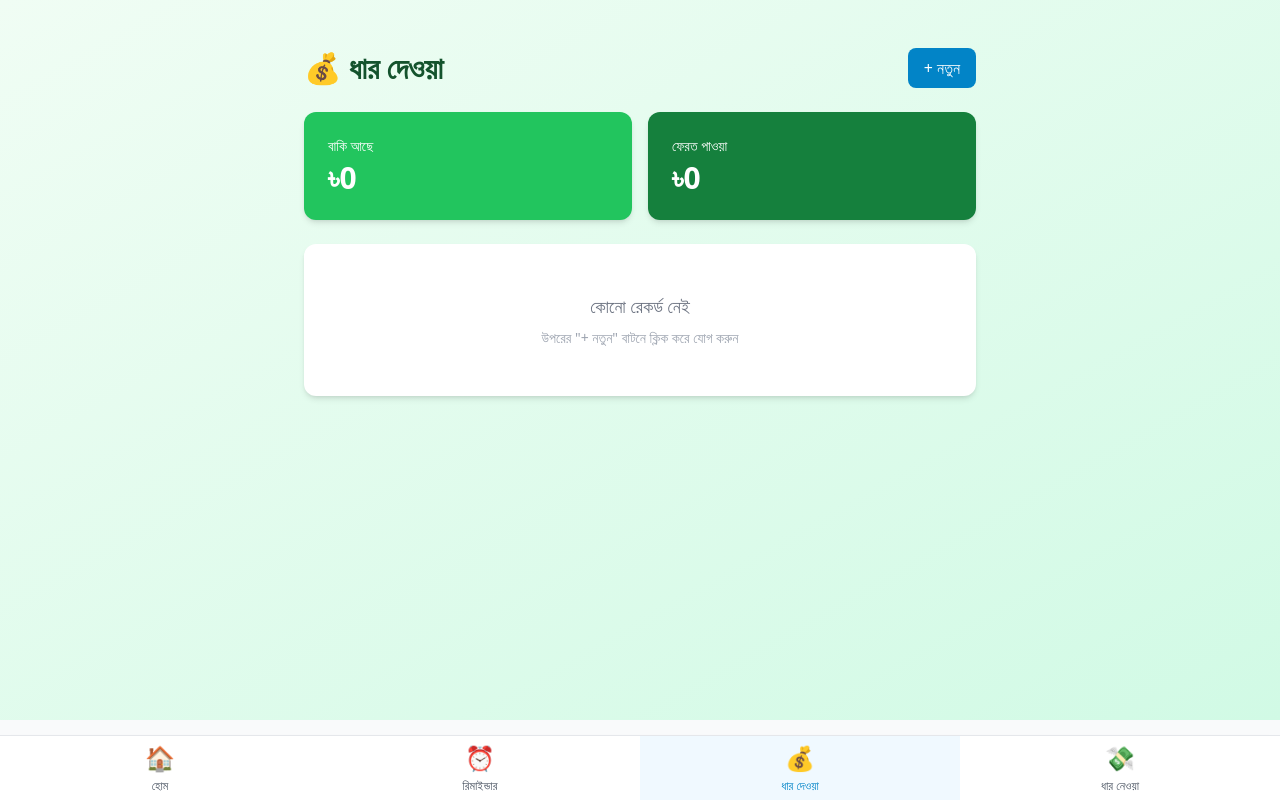
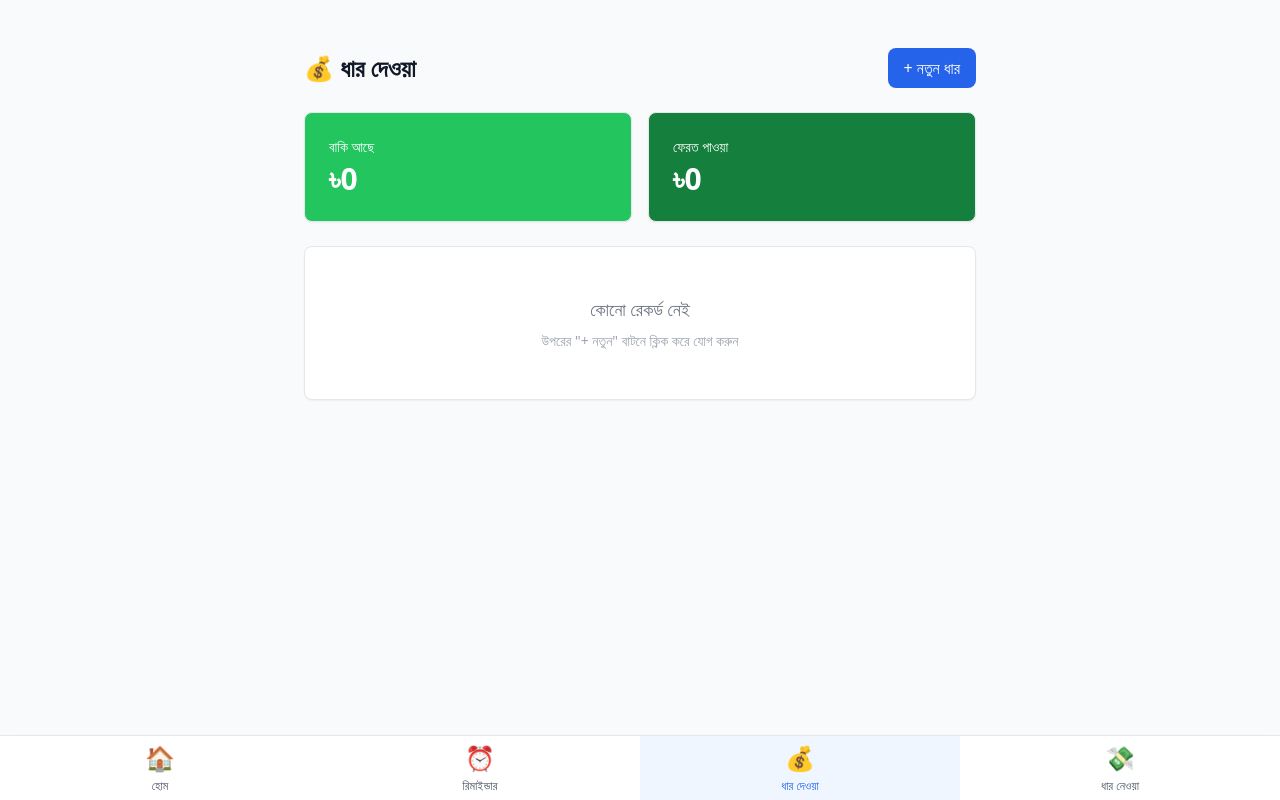
Before and after one commit to mdraselswe/lifetrack, a Next.js app: page /debts in a window 1280 px wide. Built offline with nearby package versions, Linux system fonts and the light colour scheme.

Commit message:
update design

```diff
--- a/app/debts/page.tsx
+++ b/app/debts/page.tsx
@@ -310,15 +310,15 @@ export default function DebtsPage() {
   const totalReturned = returnedDebts.reduce((sum, d) => sum + d.amount, 0)
 
   return (
-    <div className="min-h-full bg-gradient-to-br from-green-50 to-emerald-100 p-4">
+    <div className="min-h-full bg-gray-50 p-4">
       <div className="max-w-2xl mx-auto py-8">
         <div className="flex items-center justify-between mb-6">
-          <h1 className="text-3xl font-bold text-green-900">💰 ধার দেওয়া</h1>
+          <h1 className="text-2xl font-bold text-gray-900">💰 ধার দেওয়া</h1>
           <button
             onClick={() => setShowForm(!showForm)}
             className="btn btn-primary"
           >
-            {showForm ? 'বাতিল' : '+ নতুন'}
+            {showForm ? 'বাতিল' : '+ নতুন ধার'}
           </button>
         </div>
 
@@ -551,7 +551,7 @@ export default function DebtsPage() {
                   const remaining = calculateRemaining(debt)
                   const totalPaid = getTotalPaid(debt)
                   return (
-                    <div key={debt.id} className="card bg-white hover:shadow-lg transition-shadow">
+                    <div key={debt.id} className="card">
                       <div className="flex items-start justify-between mb-3">
                         <div className="flex-1">
                           <h3 className="font-semibold text-lg text-gray-900 mb-1">
@@ -721,7 +721,7 @@ export default function DebtsPage() {
                 {returnedDebts.map((debt) => {
                   const totalPaid = getTotalPaid(debt)
                   return (
-                    <div key={debt.id} className="card bg-gray-100 opacity-75">
+                    <div key={debt.id} className="card bg-gray-100">
                       <div className="flex items-start justify-between mb-3">
                         <div className="flex-1">
                           <h3 className="font-semibold text-gray-700 mb-1">
--- a/app/globals.css
+++ b/app/globals.css
@@ -8,40 +8,129 @@
   }
 
   body {
-    @apply h-full bg-gray-50 text-gray-900;
+    @apply h-full bg-gray-50 text-gray-900 antialiased;
+    font-feature-settings: 'cv02', 'cv03', 'cv04', 'cv11';
   }
 
   #__next {
     @apply h-full;
   }
+
+  /* Custom scrollbar */
+  ::-webkit-scrollbar {
+    @apply w-2;
+  }
+
+  ::-webkit-scrollbar-track {
+    @apply bg-gray-100 rounded-full;
+  }
+
+  ::-webkit-scrollbar-thumb {
+    @apply bg-gradient-to-b from-blue-400 to-purple-500 rounded-full;
+  }
+
+  ::-webkit-scrollbar-thumb:hover {
+    @apply from-blue-500 to-purple-600;
+  }
 }
 
 @layer components {
+  /* Standard Button Styles */
   .btn {
-    @apply px-4 py-2 rounded-lg font-medium transition-all duration-200;
+    @apply px-4 py-2 rounded-lg font-medium transition-all duration-200 focus:outline-none focus:ring-2 focus:ring-offset-2;
   }
 
   .btn-primary {
-    @apply bg-primary-600 text-white hover:bg-primary-700 active:scale-95;
+    @apply bg-blue-600 text-white hover:bg-blue-700 focus:ring-blue-500;
   }
 
   .btn-secondary {
-    @apply bg-gray-200 text-gray-800 hover:bg-gray-300 active:scale-95;
+    @apply bg-gray-200 text-gray-900 hover:bg-gray-300 focus:ring-gray-500;
   }
 
   .btn-danger {
-    @apply bg-red-600 text-white hover:bg-red-700 active:scale-95;
+    @apply bg-red-600 text-white hover:bg-red-700 focus:ring-red-500;
   }
 
-  .card {
-    @apply bg-white rounded-xl shadow-md p-6;
+  .btn-success {
+    @apply bg-green-600 text-white hover:bg-green-700 focus:ring-green-500;
   }
 
-  .input {
-    @apply w-full px-4 py-2 border border-gray-300 rounded-lg focus:outline-none focus:ring-2 focus:ring-primary-500 focus:border-transparent;
+  /* Standard Card Styles */
+  .card {
+    @apply bg-white rounded-lg shadow-sm border border-gray-200 p-6 transition-shadow duration-200;
   }
 
+  .card:hover {
+    @apply shadow-md;
+  }
+
+  .card-gradient {
+    @apply bg-blue-600 text-white;
+  }
+
+  .card-success {
+    @apply bg-green-600 text-white;
+  }
+
+  .card-warning {
+    @apply bg-yellow-500 text-white;
+  }
+
+  .card-info {
+    @apply bg-blue-500 text-white;
+  }
+
+  /* Standard Input Styles */
+  .input {
+    @apply w-full px-3 py-2 border border-gray-300 rounded-md focus:outline-none focus:ring-2 focus:ring-blue-500 focus:border-blue-500 transition-colors duration-200;
+  }
+
+  .input-error {
+    @apply border-red-500 focus:ring-red-500 focus:border-red-500;
+  }
+
+  .input-success {
+    @apply border-green-500 focus:ring-green-500 focus:border-green-500;
+  }
+
+  /* Standard Label Styles */
   .label {
     @apply block text-sm font-medium text-gray-700 mb-2;
   }
+
+  .label-required::after {
+    content: ' *';
+    @apply text-red-500;
+  }
+
+  /* Standard Navigation Styles */
+  .nav-item {
+    @apply flex items-center justify-center p-2 rounded-md transition-colors duration-200;
+  }
+
+  .nav-item.active {
+    @apply bg-blue-600 text-white;
+  }
+
+  /* Standard Badge Styles */
+  .badge {
+    @apply px-2 py-1 rounded-full text-xs font-medium;
+  }
+
+  .badge-primary {
+    @apply bg-blue-100 text-blue-800;
+  }
+
+  .badge-success {
+    @apply bg-green-100 text-green-800;
+  }
+
+  .badge-warning {
+    @apply bg-yellow-100 text-yellow-800;
+  }
+
+  .badge-danger {
+    @apply bg-red-100 text-red-800;
+  }
 }
--- a/app/loans/page.tsx
+++ b/app/loans/page.tsx
@@ -314,15 +314,15 @@ export default function LoansPage() {
   const totalReturned = returnedLoans.reduce((sum, l) => sum + l.amount, 0)
 
   return (
-    <div className="min-h-full bg-gradient-to-br from-red-50 to-rose-100 p-4">
+    <div className="min-h-full bg-gray-50 p-4">
       <div className="max-w-2xl mx-auto py-8">
         <div className="flex items-center justify-between mb-6">
-          <h1 className="text-3xl font-bold text-red-900">💸 ধার নেওয়া</h1>
+          <h1 className="text-2xl font-bold text-gray-900">💸 ধার নেওয়া</h1>
           <button
             onClick={() => setShowForm(!showForm)}
             className="btn btn-primary"
           >
-            {showForm ? 'বাতিল' : '+ নতুন'}
+            {showForm ? 'বাতিল' : '+ নতুন ধার'}
           </button>
         </div>
 
@@ -555,7 +555,7 @@ export default function LoansPage() {
                   const remaining = calculateRemaining(loan)
                   const totalPaid = getTotalPaid(loan)
                   return (
-                    <div key={loan.id} className="card bg-white hover:shadow-lg transition-shadow border-l-4 border-red-500">
+                    <div key={loan.id} className="card">
                       <div className="flex items-start justify-between mb-3">
                         <div className="flex-1">
                           <h3 className="font-semibold text-lg text-gray-900 mb-1">
@@ -725,7 +725,7 @@ export default function LoansPage() {
                 {returnedLoans.map((loan) => {
                   const totalPaid = getTotalPaid(loan)
                   return (
-                    <div key={loan.id} className="card bg-gray-100 opacity-75">
+                    <div key={loan.id} className="card bg-gray-100">
                       <div className="flex items-start justify-between mb-3">
                         <div className="flex-1">
                           <h3 className="font-semibold text-gray-700 mb-1">
--- a/app/page.tsx
+++ b/app/page.tsx
@@ -34,10 +34,10 @@ export default function Dashboard() {
   }
 
   return (
-    <div className="min-h-full bg-gradient-to-br from-primary-50 to-blue-100 p-4">
+    <div className="min-h-full bg-gray-50 p-4">
       <div className="max-w-2xl mx-auto py-8">
         <div className="text-center mb-8">
-          <h1 className="text-4xl font-bold text-primary-900 mb-2">
+          <h1 className="text-4xl font-bold text-gray-900 mb-2">
             LifeTrack
           </h1>
           <p className="text-gray-600">আপনার দৈনন্দিন জীবন পরিচালনা করুন</p>
--- a/app/reminders/page.tsx
+++ b/app/reminders/page.tsx
@@ -154,15 +154,15 @@ export default function RemindersPage() {
   const dismissedReminders = reminders.filter(r => r.dismissed)
 
   return (
-    <div className="min-h-full bg-gradient-to-br from-purple-50 to-pink-100 p-4">
+    <div className="min-h-full bg-gray-50 p-4">
       <div className="max-w-2xl mx-auto py-8">
         <div className="flex items-center justify-between mb-6">
-          <h1 className="text-3xl font-bold text-purple-900">⏰ রিমাইন্ডার</h1>
+          <h1 className="text-2xl font-bold text-gray-900">⏰ রিমাইন্ডার</h1>
           <button
             onClick={() => setShowForm(!showForm)}
             className="btn btn-primary"
           >
-            {showForm ? 'বাতিল' : '+ নতুন'}
+            {showForm ? 'বাতিল' : '+ নতুন রিমাইন্ডার'}
           </button>
         </div>
 
@@ -230,7 +230,7 @@ export default function RemindersPage() {
               <h2 className="text-lg font-semibold text-gray-800 mb-3">সক্রিয় রিমাইন্ডার</h2>
               <div className="space-y-3">
                 {activeReminders.map((reminder) => (
-                  <div key={reminder.id} className="card bg-white hover:shadow-lg transition-shadow">
+                  <div key={reminder.id} className="card">
                     <div className="flex items-start justify-between">
                       <div className="flex-1">
                         <h3 className="font-semibold text-lg text-gray-900 mb-1">
@@ -272,7 +272,7 @@ export default function RemindersPage() {
               <h2 className="text-lg font-semibold text-gray-800 mb-3">সম্পন্ন রিমাইন্ডার</h2>
               <div className="space-y-3">
                 {dismissedReminders.map((reminder) => (
-                  <div key={reminder.id} className="card bg-gray-100 opacity-75">
+                  <div key={reminder.id} className="card bg-gray-100">
                     <div className="flex items-start justify-between">
                       <div className="flex-1">
                         <h3 className="font-semibold text-gray-700 line-through mb-1">
--- a/components/Navigation.tsx
+++ b/components/Navigation.tsx
@@ -24,8 +24,8 @@ export default function Navigation() {
               href={item.href}
               className={`flex flex-col items-center justify-center flex-1 h-full transition-colors ${
                 isActive
-                  ? 'text-primary-600 bg-primary-50'
-                  : 'text-gray-600 hover:text-primary-600'
+                  ? 'text-blue-600 bg-blue-50'
+                  : 'text-gray-600 hover:text-blue-600'
               }`}
             >
               <span className="text-2xl mb-1">{item.icon}</span>
```
Also changed, not shown: components/Modal.tsx (+11 -12 lines).
